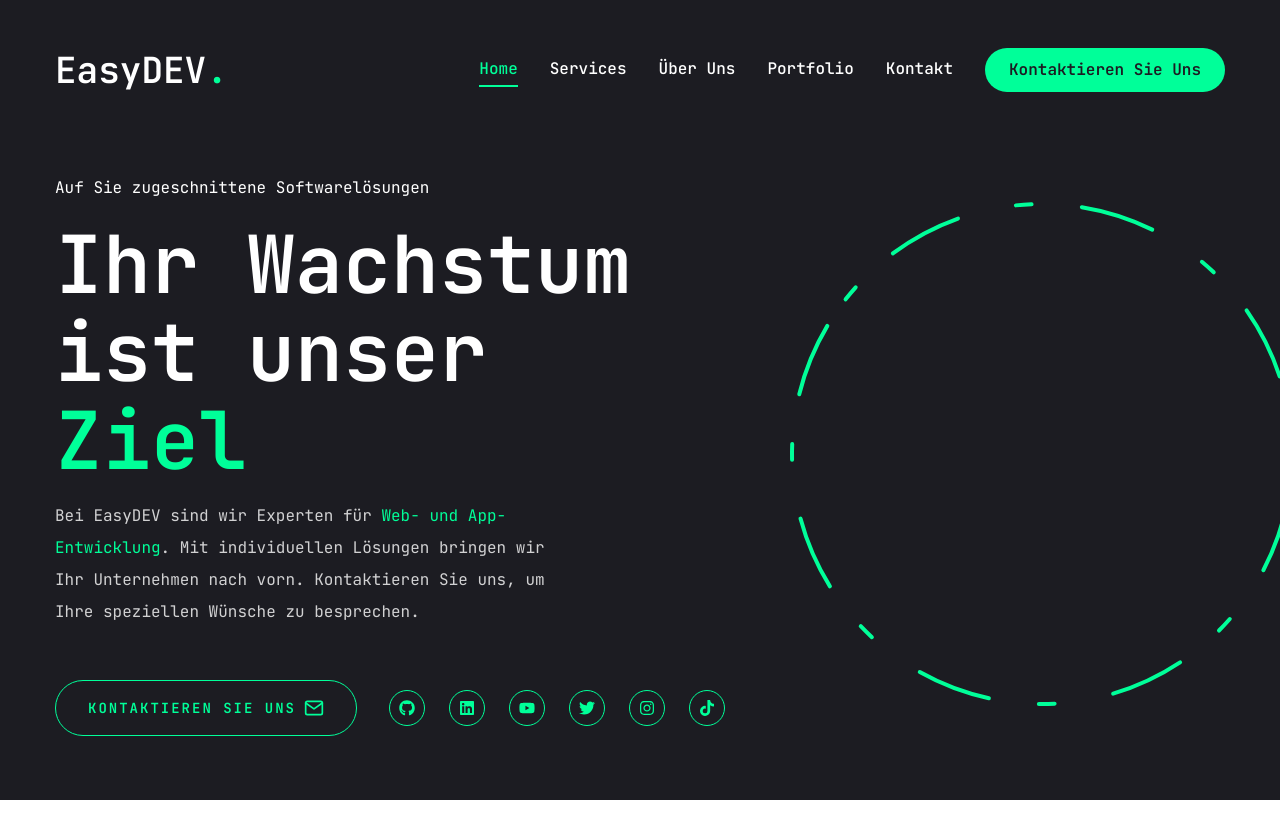
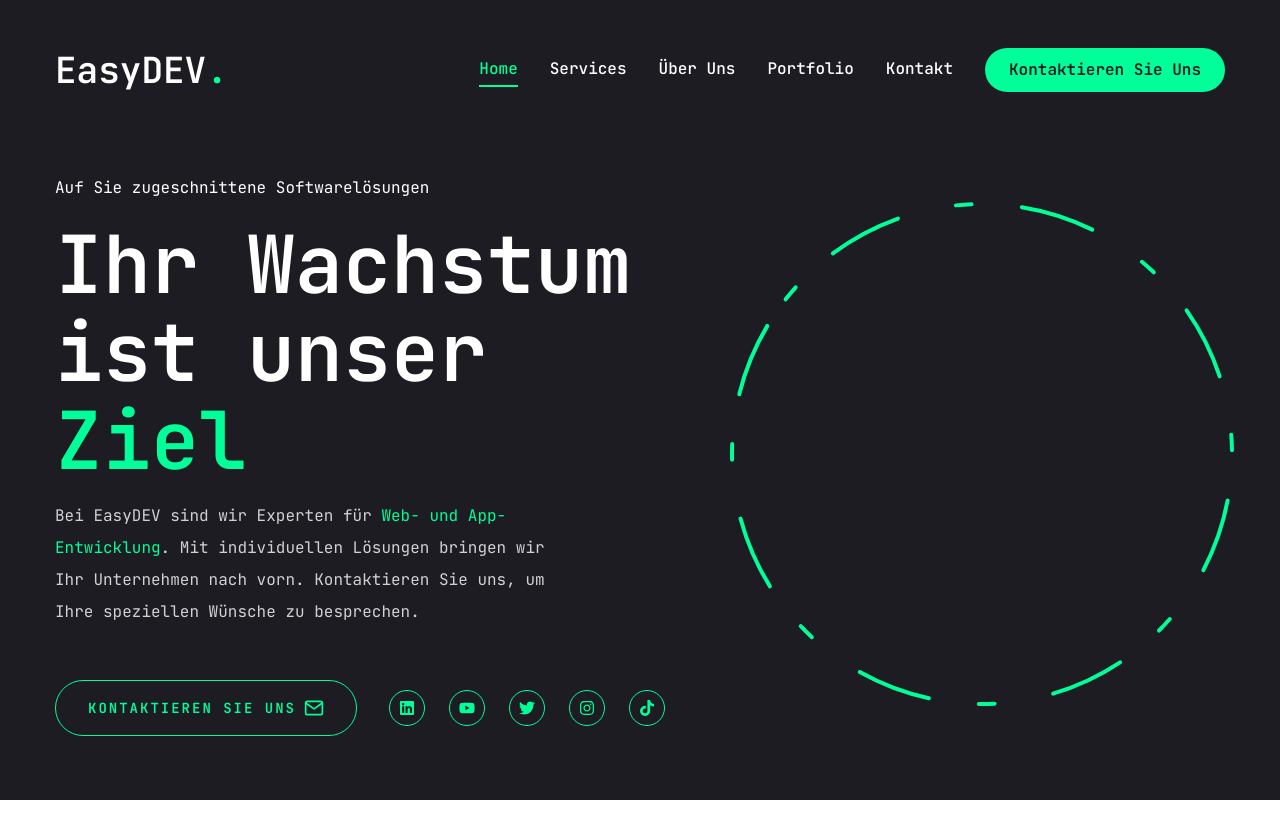
Before and after one commit to rahilkaiser/portfolio-website, a Next.js app: page / in a window 1280 px wide. Built offline with nearby package versions, Linux system fonts and the light colour scheme.

Commit message:
updated Socials

```diff
--- a/src/components/Socials.tsx
+++ b/src/components/Socials.tsx
@@ -2,7 +2,7 @@ import {FaGithub, FaInstagram, FaLinkedin, FaTiktok, FaTwitter, FaYoutube} from
 import Link from "next/link";
 
 const socials = [
-    {icon: <FaGithub/>, path: ''},
+    // {icon: <FaGithub/>, path: ''},
     {icon: <FaLinkedin/>, path: ''},
     {icon: <FaYoutube/>, path: ''},
     {icon: <FaTwitter/>, path: ''},
@@ -22,8 +22,7 @@ export const Socials = ({containerStyles, iconStyles}: Props) => {
                 <Link
                     key={index}
                     href={social.path}
-                    className={iconStyles}
-                >
+                    className={iconStyles}>
                     {social.icon}
                 </Link>
             ))}
```
